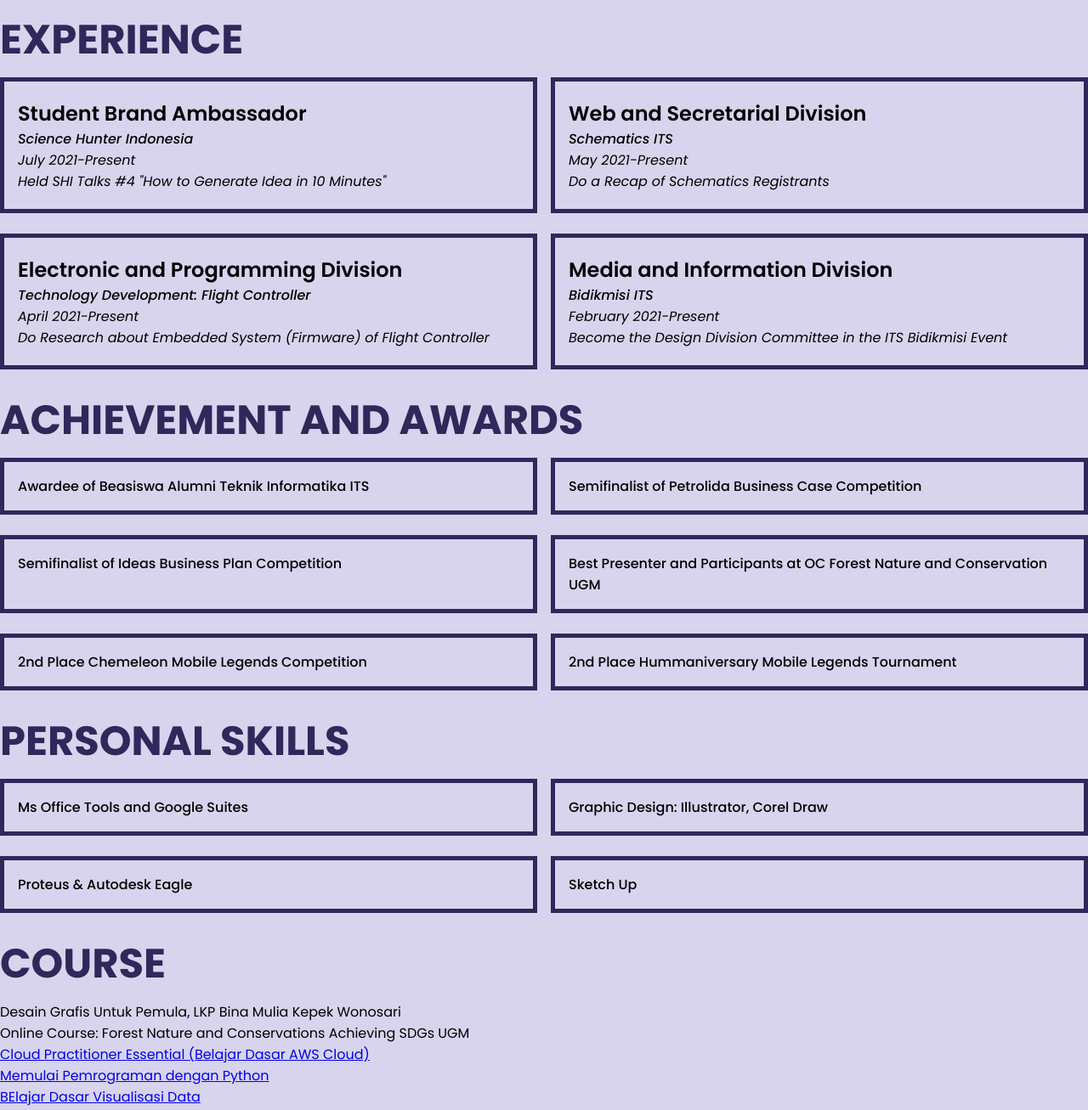
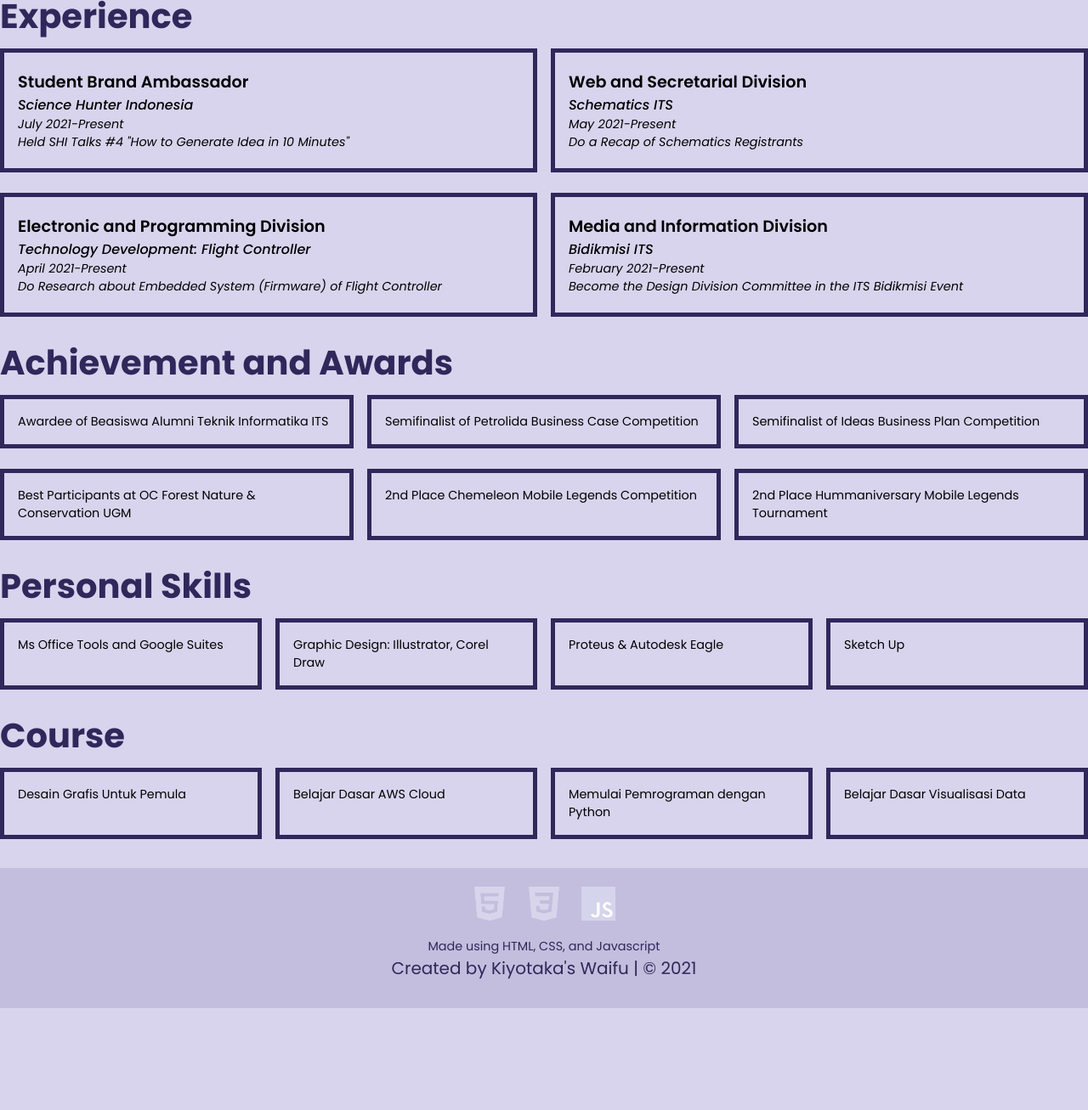
Before and after one commit to elshiraphine/personal-cv, a plain HTML site: page about.html in a window 1280 px wide. Shown: the part 453-1760 px from the top of the page at 85% size. After the commit the page ends 1640 px from the top, so only its background shows below. Drawn offline with Linux system fonts and the light colour scheme.

Commit message:
perf: improve page width allocation

```diff
--- a/_style/about.css
+++ b/_style/about.css
@@ -3,9 +3,17 @@
     margin-left: auto;
 }
 
+p{
+    font-size: 0.9rem;
+}
+
+h4{
+    font-size: 1rem;
+}
+
+
 .content h1 {
-    text-transform: uppercase;
-    font-size: 3rem;
+    font-size: 2.5rem;
     font-weight: 800;
     text-align: left;
     width: fit-content;
@@ -41,7 +49,7 @@
 }
 
 .text_its h3{
-    font-size: 1.5rem;
+    font-size: 1.2rem;
     font-weight: 600;
 }
 
@@ -58,6 +66,12 @@
     color: #30275B;
 }
 
+.ro1 {
+    column-gap: 1rem;
+    display: grid;
+    grid-template-columns: repeat(4, minmax(0, 1fr));
+}
+
 .col1 {
     column-gap: 1.5rem;
     display: flex;
@@ -70,5 +84,35 @@
 }
 
 .col1 p{
-    font-weight: 500;
+    font-weight: 400;
 }
+.ro2 {
+    column-gap: 1rem;
+    display: grid;
+    grid-template-columns: repeat(3, minmax(0, 1fr));
+}
+
+.col2 p{
+    font-weight: 400;
+}
+
+.col2 a{
+    text-decoration: none;
+    color: black;
+}
+
+.col2 {
+    column-gap: 1.5rem;
+    display: flex;
+    flex-direction: row;
+    border-style: solid;
+    border-width: 4pt;
+    padding: 1rem 1rem;
+    border-color: #30275B;
+    margin-bottom: 1.5rem;
+    background-color: #D8D4ED;
+}
+
+.col2:hover{
+    background-color: #c3bedd;
+}
--- a/about.html
+++ b/about.html
@@ -90,7 +90,7 @@
                 </div>
                 <div class="ach">
                     <h1>Achievement and Awards</h1>
-                    <div class="ro">
+                    <div class="ro2">
                         <div class="col1">
                             <p>Awardee of Beasiswa Alumni Teknik Informatika ITS</p>
                         </div>
@@ -101,7 +101,7 @@
                             <p>Semifinalist of Ideas Business Plan Competition</p>
                         </div>
                         <div class="col1">
-                            <p>Best Presenter and Participants at OC Forest Nature and Conservation UGM</p>
+                            <p>Best Participants at OC Forest Nature & Conservation UGM</p>
                         </div>
                         <div class="col1">
                             <p>2nd Place Chemeleon Mobile Legends Competition</p>
@@ -113,7 +113,7 @@
                 </div>
                 <div class="per">
                     <h1>Personal Skills</h1>
-                    <div class="ro">
+                    <div class="ro1">
                         <div class="col1">
                             <p>Ms Office Tools and Google Suites</p>
                         </div>
@@ -130,18 +130,25 @@
                 </div>
                 <div class="cour">
                     <h1>Course</h1>
-                    <div class="sertif">
-                        <p>Desain Grafis Untuk Pemula, LKP Bina Mulia Kepek Wonosari</p>
-                        <p>Online Course: Forest Nature and Conservations Achieving SDGs UGM</p>
+                    <div class="ro1">
+                        <div class="col1">
+                            <p>Desain Grafis Untuk Pemula</p>
+                        </div>
+                        <div class="col2">
                             <a href="https://www.dicoding.com/certificates/MEPJ50284P3V">
-                            <p>Cloud Practitioner Essential (Belajar Dasar AWS Cloud)</p>
+                                <p> Belajar Dasar AWS Cloud</p>
                             </a>
+                        </div>
+                        <div class="col2">
                             <a href="https://www.dicoding.com/certificates/53XEE54NYXRN">
                                 <p>Memulai Pemrograman dengan Python</p>
                             </a>
+                        </div>
+                        <div class="col2">
                             <a href="https://www.dicoding.com/certificates/KEXL4VRJWXG2">
-                            <p>BElajar Dasar Visualisasi Data</p>
+                                <p>Belajar Dasar Visualisasi Data</p>
                             </a>
+                        </div>
                     </div>
                 </div>
         </section>
```
Lines whose indentation alone changed are shown as unchanged.
